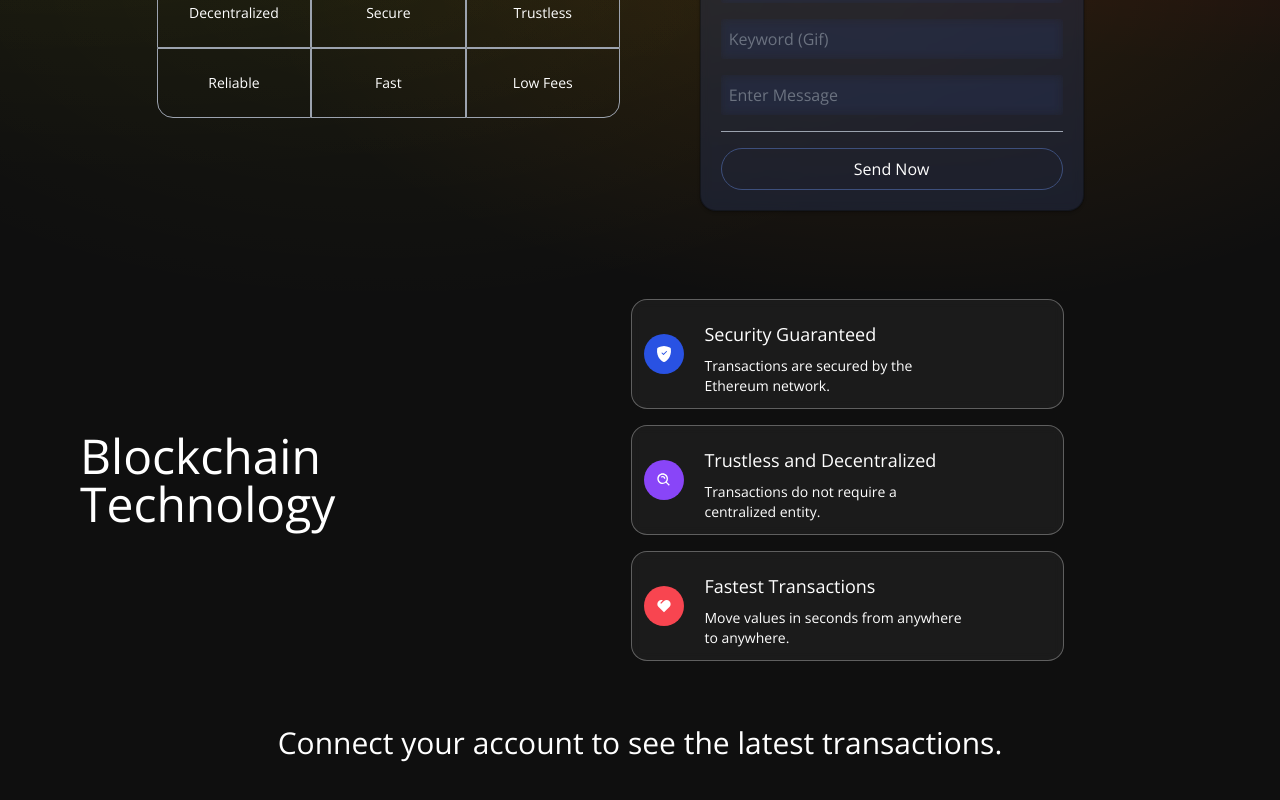
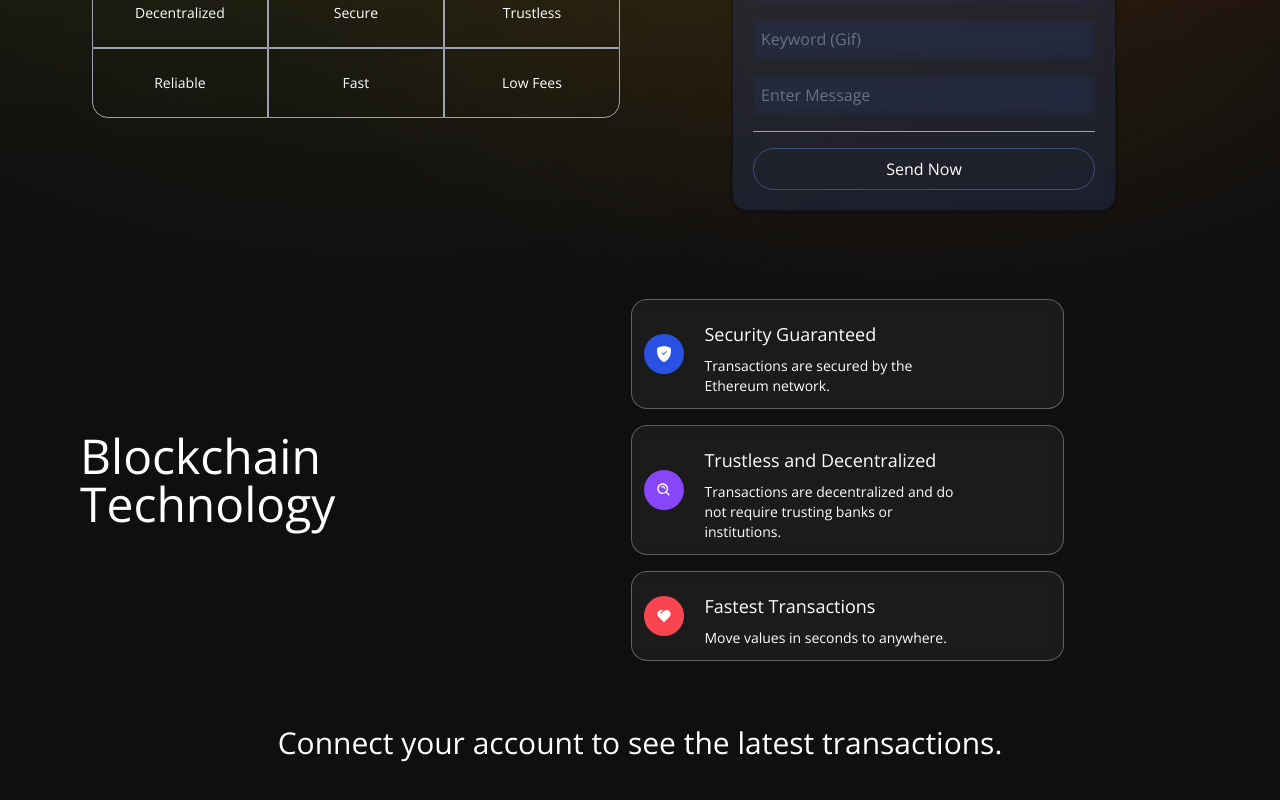
Before and after one commit to locbgiang/sendEth, a React (Vite) app in the folder client/: page / in a window 1280 px wide. Shown: the part 474-1274 px from the top of the page. Built offline with nearby package versions, Linux system fonts and the light colour scheme.

Commit message:
fix text 2

```diff
--- a/client/src/components/Services.jsx
+++ b/client/src/components/Services.jsx
@@ -37,13 +37,13 @@ const Services = () => {
                     color = "bg-[#8945F8]"
                     title = "Trustless and Decentralized"
                     icon = {<BiSearchAlt frontSize={21} className="text-white"/>}
-                    subtitle = "Transactions do not require a centralized entity."
+                    subtitle = "Transactions are decentralized and do not require trusting banks or institutions."
                 />
                 <ServiceCard
                     color = "bg-[#F84550]"
                     title = "Fastest Transactions"
                     icon = {<RiHeart2Fill frontSize={21} className="text-white"/>}
-                    subtitle = "Move values in seconds from anywhere to anywhere."
+                    subtitle = "Move values in seconds to anywhere."
                 />
             </div>
         </div>
--- a/client/src/components/Welcome.jsx
+++ b/client/src/components/Welcome.jsx
@@ -37,7 +37,7 @@ const Welcome = () => {
                         Send Ethereum <br /> across the world
                     </h1>
                     <p className="text-left mt-5 text-white font-light md:w-9/12 w-11/12 text-base">
-                        Explore the crypto world. Connect your <a className='font-bold' href='https://metamask.io'>metamask wallet</a> to get started.
+                        Transfer your ETH, mainnet or any testnet. Connect your <a className='font-bold' href='https://metamask.io'>metamask wallet</a> to get started.
                     </p>
                     {! currentAccount && // if there is a metamask acc connected dont render button
                         <button
```
